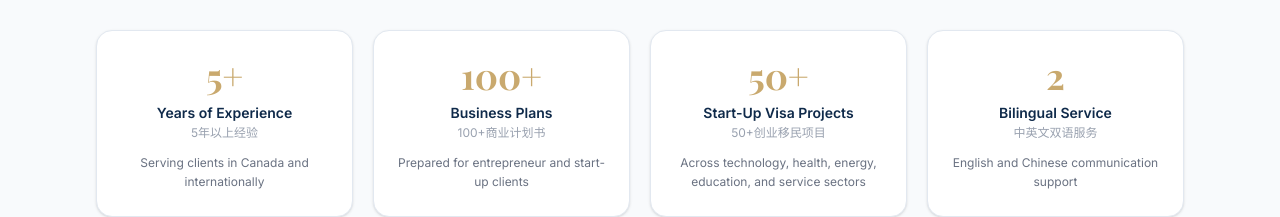
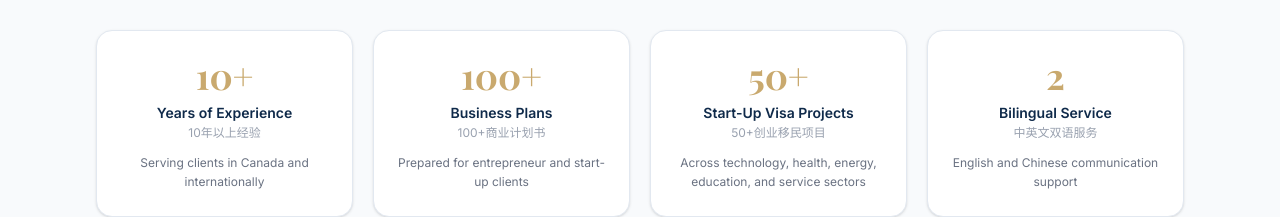
Before and after one commit to WinnieZhangTing/winsun-immigration-website, a Next.js app: page / in a window 1280 px wide. Shown: the part 5720-5937 px from the top of the page. Built offline with nearby package versions, Linux system fonts and the light colour scheme.

Commit message:
Fix: unify Years of Experience to 10+ across all sections

```diff
--- a/src/app/page.tsx
+++ b/src/app/page.tsx
@@ -465,7 +465,7 @@ export default function HomePage() {
         <div className="max-w-6xl mx-auto px-4 sm:px-6 lg:px-8">
           <div className="grid grid-cols-2 lg:grid-cols-4 gap-5">
             {[
-              { number: '5+', label: 'Years of Experience', labelCn: '5年以上经验', desc: 'Serving clients in Canada and internationally' },
+              { number: '10+', label: 'Years of Experience', labelCn: '10年以上经验', desc: 'Serving clients in Canada and internationally' },
               { number: '100+', label: 'Business Plans', labelCn: '100+商业计划书', desc: 'Prepared for entrepreneur and start-up clients' },
               { number: '50+', label: 'Start-Up Visa Projects', labelCn: '50+创业移民项目', desc: 'Across technology, health, energy, education, and service sectors' },
               { number: '2', label: 'Bilingual Service', labelCn: '中英文双语服务', desc: 'English and Chinese communication support' },
```
